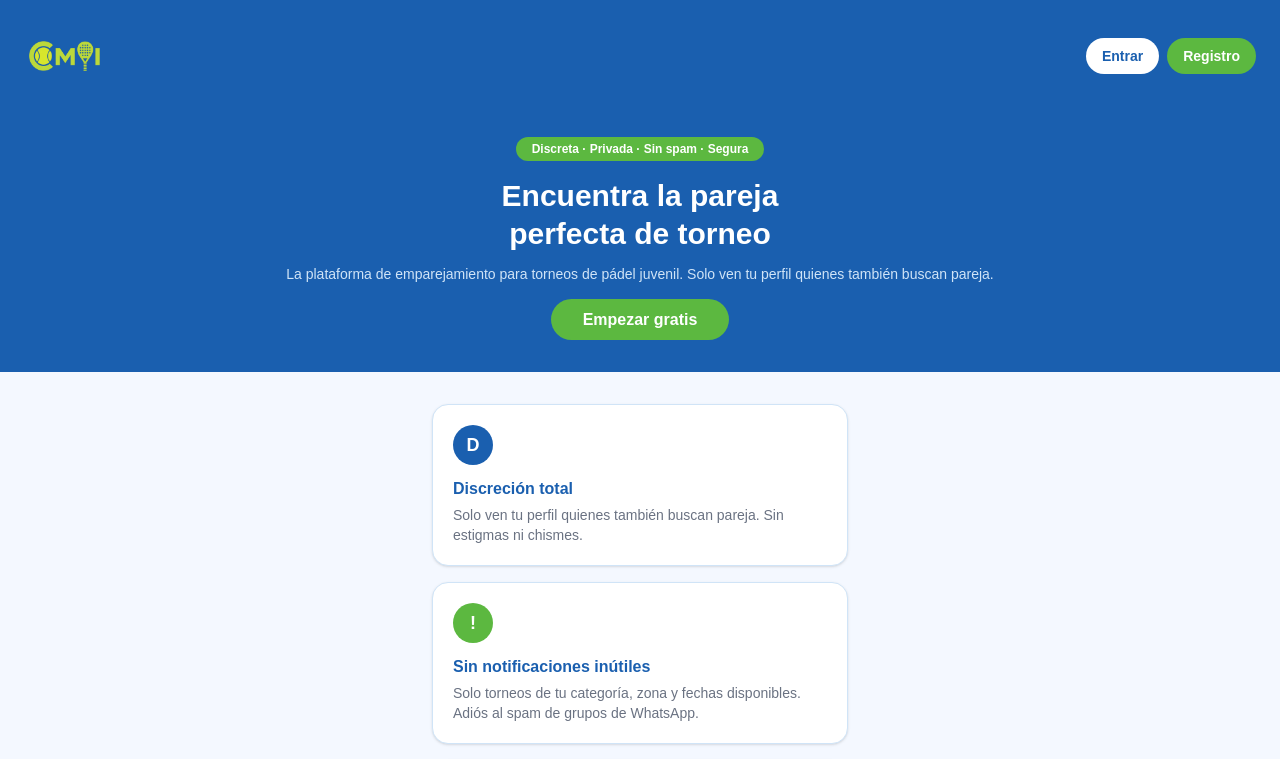
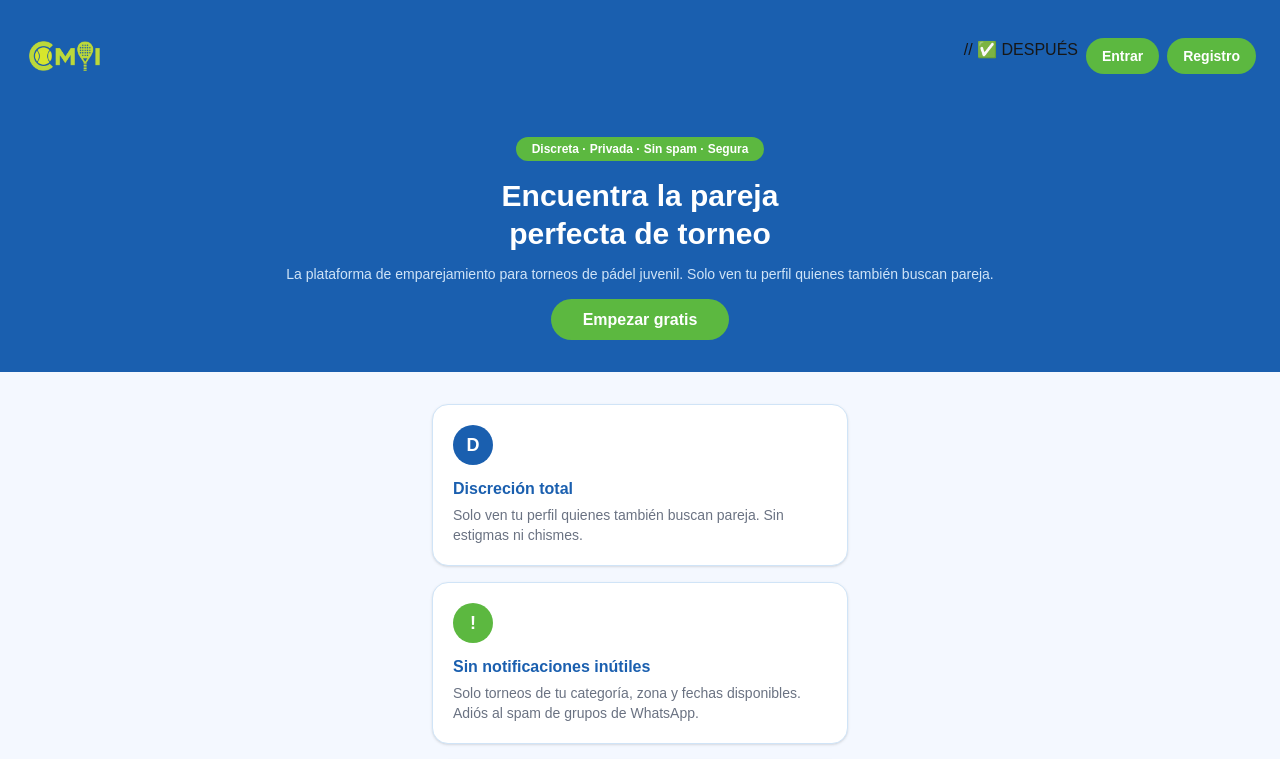
Before and after one commit to JonZabaleta/compinero, a Next.js app: page / in a window 1280 px wide. Shown: the top 759 px of the page. Built offline with nearby package versions, Linux system fonts and the light colour scheme.

Commit message:
fix: botón Entrar color verde

```diff
--- a/app/page.tsx
+++ b/app/page.tsx
@@ -9,7 +9,8 @@ export default function Home() {
 
         </div>
         <div className="flex gap-2">
-          <a href="/login" className="bg-white text-[#1A5FAF] text-sm font-semibold px-4 py-2 rounded-full">
+          // ✅ DESPUÉS
+<a href="/login" className="bg-[#5CB840] text-white text-sm font-semibold px-4 py-2 rounded-full">
   Entrar
 </a>
           <a href="/registro" className="bg-[#5CB840] text-white text-sm font-semibold px-4 py-2 rounded-full">
```
